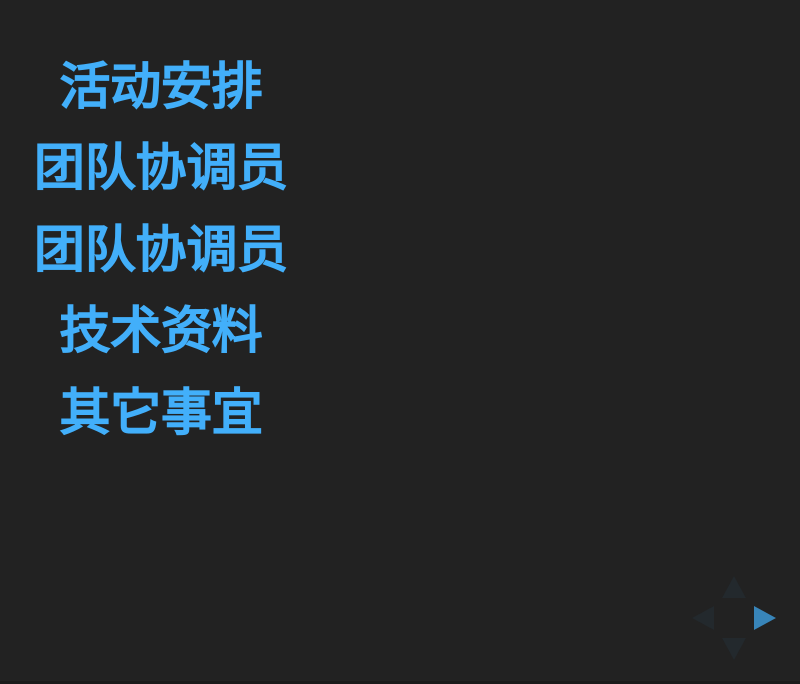
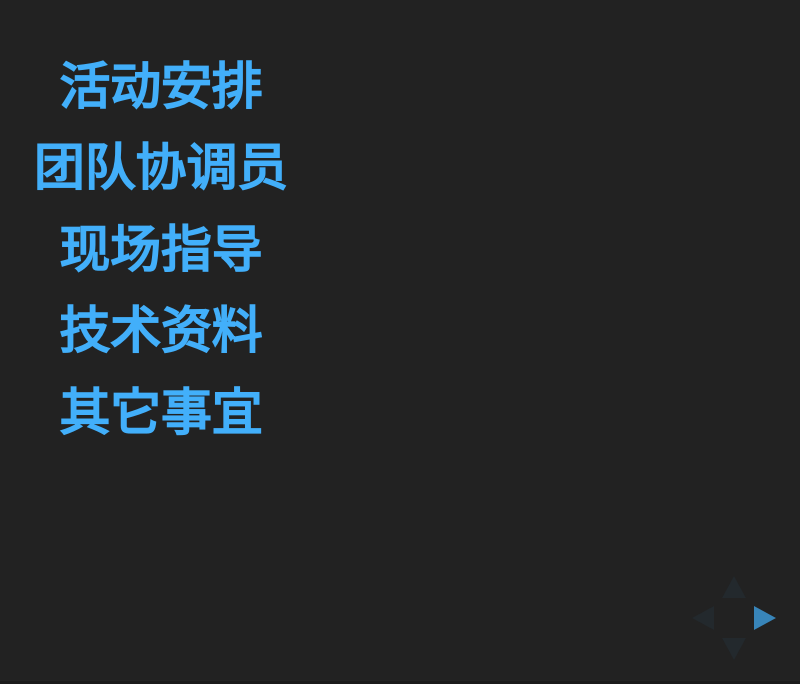
Before and after one commit to xiaodongliang/DA2016, a website: page index.html in a window 1280 px wide. Shown: the part 116-800 px from the top of the page, without its empty margins (480-1280 px from the left). Drawn offline with Linux system fonts and the light colour scheme.

Commit message:
Update index.html

```diff
--- a/index.html
+++ b/index.html
@@ -45,7 +45,7 @@
 					<P></P>
 					<h3><a href='http://devtechchina.github.io/ap2015/#/2'>团队协调员</a></h3>
 					<P></P>
-					<h3><a href='http://devtechchina.github.io/ap2015/#/3'>团队协调员</a></h3>
+					<h3><a href='http://devtechchina.github.io/ap2015/#/3'>现场指导</a></h3>
 					<P></P>
 					<h3><a href='http://devtechchina.github.io/ap2015/#/4'>技术资料</a></h3>
 					<P></P>
```
